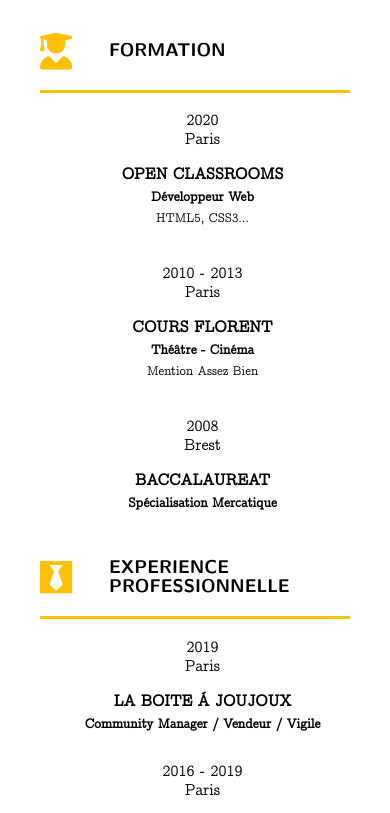
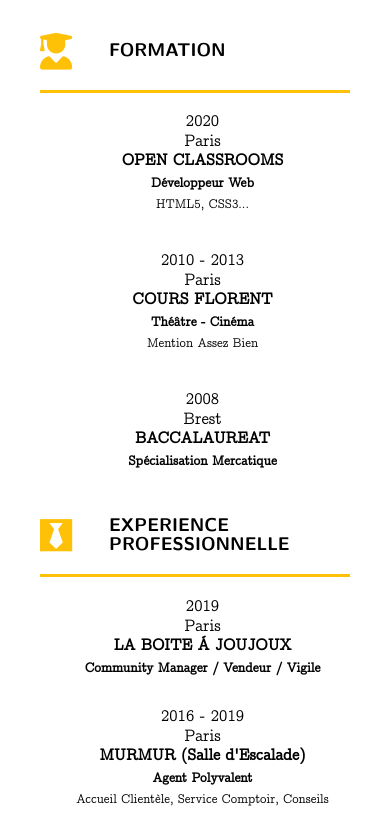
Before and after one commit to Osismi/cv-projet2-oc, a plain HTML site: page index.html in a window 390 px wide. Shown: the part 424-1237 px from the top of the page. Drawn offline with Linux system fonts and the light colour scheme.

Commit message:
finalisation - modification listes en div

```diff
--- a/index.html
+++ b/index.html
@@ -57,10 +57,10 @@
                 <section>
                     <h3><i class="fas fa-user-graduate fa-2x"></i><span class="titres">FORMATION</span></h3>
                     <article class="principal">
-                        <div class="liste">
-                            <li class="current">
-                                <ol>2020<br/>Paris</ol>
-                            </li>
+                        <div class="current">
+
+                                <p>2020<br/>Paris</p>
+
                         </div>
                         <div class="content">
                             <h4>OPEN CLASSROOMS</h4>
@@ -70,9 +70,9 @@
                     </article>
                     <article class="principal">
                         <div class="liste">
-                            <li>
-                                <ol>2010 - 2013<br/>Paris</ol>
-                            </li>
+
+                                <p>2010 - 2013<br/>Paris</p>
+
                         </div>
                         <div class="content">
                             <h4>COURS FLORENT</h4>
@@ -82,9 +82,9 @@
                     </article>
                     <article class="principal">
                         <div class="liste">
-                            <li>
-                                <ol>2008<br/>Brest</ol>
-                            </li>
+
+                                <p>2008<br/>Brest</p>
+
                         </div>
                         <div class="content">
                             <h4>BACCALAUREAT</h4>
@@ -95,10 +95,10 @@
                 <section>
                     <h3><i class="fab fa-black-tie fa-2x"></i><span class="titres">EXPERIENCE PROFESSIONNELLE</span></h3>
                     <article class="principal">
-                        <div class="liste">
-                            <li class="current">
-                                <ol>2019<br/>Paris</ol>
-                            </li>
+                        <div class="current">
+
+                                <p>2019<br/>Paris</p>
+
                         </div>
                         <div class="content">
                             <h4>LA BOITE Á JOUJOUX</h4>
@@ -107,9 +107,9 @@
                     </article>
                     <article class="principal">
                         <div class="liste">
-                            <li>
-                                <ol>2016 - 2019<br/>Paris</ol>
-                            </li>
+
+                                <p>2016 - 2019<br/>Paris</p>
+
                         </div>
                         <div class="content">
                             <h4>MURMUR (Salle d'Escalade)</h4>
@@ -119,9 +119,9 @@
                     </article>
                     <article class="principal">
                         <div class="liste">
-                            <li>
-                                <ol>2010 - 2016<br/>Paris</ol>
-                            </li>
+
+                                <p>2010 - 2016<br/>Paris</p>
+
                         </div>
                         <div class="content">
                             <h4>COMEDIEN / ACTEUR</h4>
--- a/stylesheet/stylesheet.css
+++ b/stylesheet/stylesheet.css
@@ -173,28 +173,31 @@
 {
     display: flex;
 }
+.current
+{
+    display: flex;
+    margin-left: 15px;
+    width: 25%;
+    font-size: 1.3em;
+}
+.current::before
+{
+    content: "\25C9";
+    color: #FFC107;
+    padding-right: 30px;
+}
 .liste
 {
     display: flex;
     margin-left: 15px;
     width: 25%;
+    font-size: 1.3em;
 }
-ol
-{
-    margin-block-start: -20px;
-}
-li
-{
-    list-style: none;
-}
-.principal li::before
+.liste::before
 {
     content: "\25CF";
     color: #FFC107;
-}
-li.current::before
-{
-    content: "\25C9";
+    padding-right: 30px;
 }
 .content
 {
@@ -252,8 +255,11 @@
 {
     .principal {flex-direction: column; align-items: center;}
     .content {align-items: center; text-align: center;}
-    .principal li::before {content: none;}
-    ol {margin-block-start: 0px; padding-inline-start: 0px; text-align: center;}
+    .current::before {content: none;}
+    .current {align-items: center; text-align: center; width: max-content;}
+    .current p {margin-bottom: 0px;}
+    .liste::before {content: none;}
+    .liste {align-items: center; text-align: center; width: max-content;}
+    .liste p {margin-bottom: 0px;}
     h3 {font-size: 115%;}
-    .liste {width: max-content;}
 }
```
